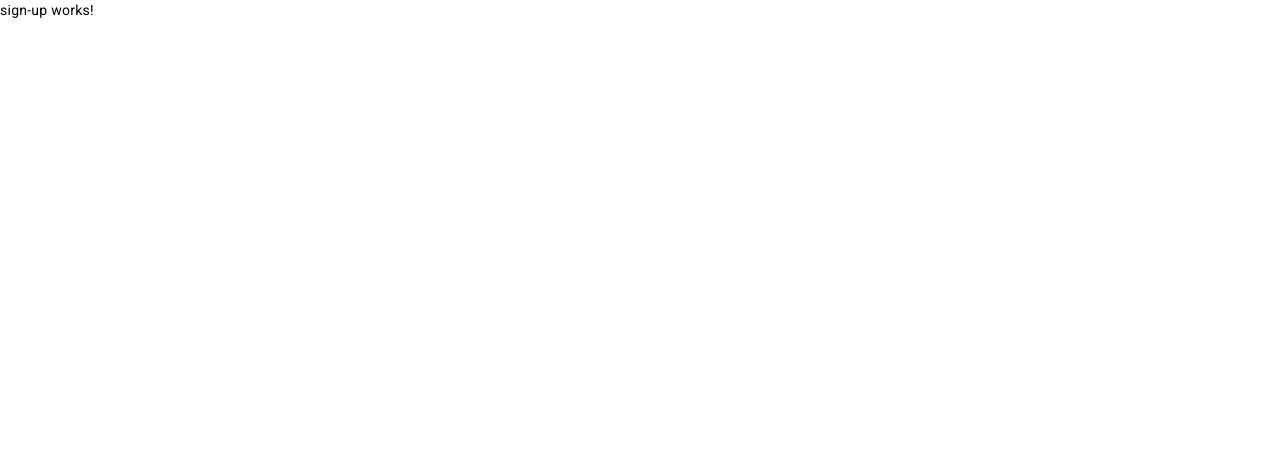
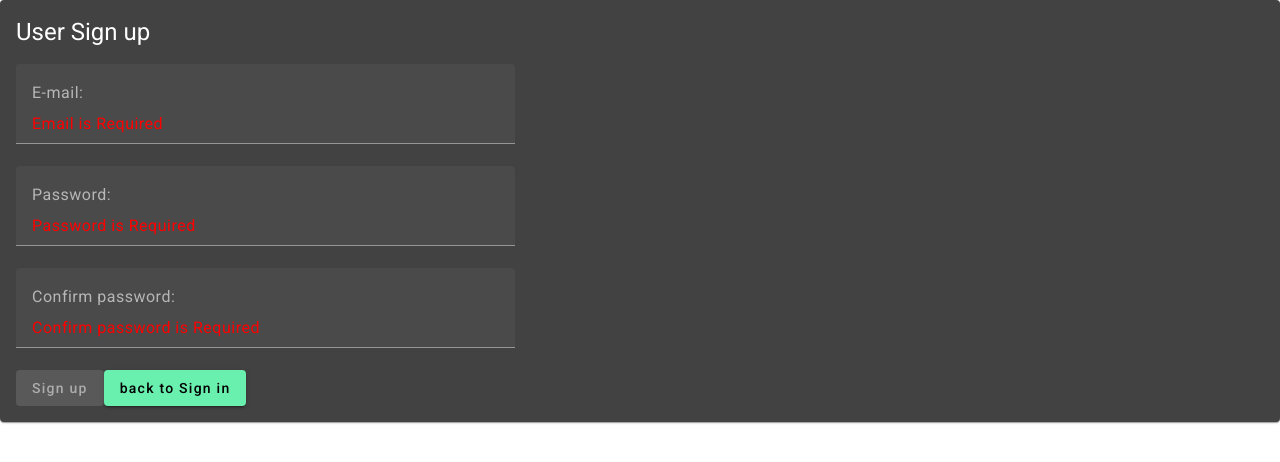
Before and after one commit to oleksy-piotr-angular/tasks-app, an Angular app: page /register in a window 1280 px wide. Shown: the top 462 px of the page. Built offline with nearby package versions, Linux system fonts and the light colour scheme.

Commit message:
Successfully finished add Validations (required, pattern, mustMatch) with password and email in SignUp Component

```diff
--- a/src/app/sign-in/sign-in.component.html
+++ b/src/app/sign-in/sign-in.component.html
@@ -14,8 +14,8 @@
         (ngSubmit)="proceedSignIn()"
       >
         <mat-form-field class="example-full-width">
-          <mat-label>User Name</mat-label>
-          <input matInput placeholder="User Name" formControlName="userName" />
+          <mat-label>E-mail</mat-label>
+          <input matInput placeholder="Email" formControlName="email" />
         </mat-form-field>
         <mat-form-field class="example-full-width">
           <mat-label>Password</mat-label>
--- a/src/app/sign-in/sign-in.component.ts
+++ b/src/app/sign-in/sign-in.component.ts
@@ -19,7 +19,7 @@ export class SignInComponent {
   ) {}
   isLoading: boolean = false;
   loginForm = this.builder.group({
-    userName: this.builder.nonNullable.control('', Validators.required),
+    email: this.builder.nonNullable.control('', Validators.required),
     password: this.builder.nonNullable.control('', Validators.required),
   });
 
@@ -27,7 +27,7 @@ export class SignInComponent {
     this.isLoading = true;
     if (this.loginForm.valid) {
       const user = {
-        email: this.loginForm.value.userName,
+        email: this.loginForm.value.email,
         password: this.loginForm.value.password,
       };
       this.signIn(user);
--- a/src/app/sign-up/sign-up.component.css
+++ b/src/app/sign-up/sign-up.component.css
@@ -0,0 +1,11 @@
+h1 {
+  color: white;
+}
+.example-form {
+  display: flex;
+  flex-direction: column;
+  width: 40%;
+}
+.errorMessage {
+  color: red;
+}
--- a/src/app/sign-up/sign-up.component.html
+++ b/src/app/sign-up/sign-up.component.html
@@ -1 +1,82 @@
-<p>sign-up works!</p>
+<!-- SET Validations for "Angular Forms"
+https://www.youtube.com/watch?v=Gt9odQS9w80 -->
+<mat-card>
+  <mat-card-header>
+    <h1>User Sign up</h1>
+  </mat-card-header>
+  <mat-card-content>
+    <form
+      class="example-form"
+      [formGroup]="reactiveForm"
+      (ngSubmit)="proceedSignUp()"
+    >
+      <mat-form-field class="example-full-width">
+        <mat-label>E-mail:</mat-label>
+        <input matInput placeholder="Email" formControlName="email" />
+        <span
+          *ngIf="getFormControl['email'].getError('required') != null"
+          class="errorMessage"
+          >Email is Required</span
+        >
+        <span
+          *ngIf="getFormControl['email'].getError('pattern') != null"
+          class="errorMessage"
+          >Invalid Email</span
+        >
+      </mat-form-field>
+      <mat-form-field class="example-full-width">
+        <mat-label>Password:</mat-label>
+        <input
+          type="password"
+          matInput
+          placeholder="Password"
+          formControlName="password"
+        />
+        <span
+          *ngIf="getFormControl['password'].getError('required') != null"
+          class="errorMessage"
+          >Password is Required</span
+        >
+        <span
+          *ngIf="getFormControl['password'].getError('pattern') != null"
+          class="errorMessage"
+          >Password should have minimum 8 characters, at least 1 uppercase
+          letter, 1 lowercase letter, 1 number and 1 special character</span
+        >
+      </mat-form-field>
+      <mat-form-field class="example-full-width">
+        <mat-label>Confirm password:</mat-label>
+        <input
+          type="password"
+          matInput
+          placeholder="Retype Password"
+          formControlName="confirmPassword"
+        />
+        <span
+          *ngIf="getFormControl['confirmPassword'].getError('required') != null"
+          class="errorMessage"
+          >Confirm password is Required</span
+        >
+        <span
+          *ngIf="
+            getFormControl['confirmPassword'].getError('mustMatch') != null
+          "
+          class="errorMessage"
+          >Confirmed password is different from Password</span
+        >
+      </mat-form-field>
+      <div>
+        <button
+          [disabled]="reactiveForm.invalid"
+          mat-raised-button
+          color="primary"
+        >
+          Sign up
+        </button>
+        <a routerLink="/signin" mat-raised-button color="accent"
+          >back to Sign in</a
+        >
+      </div>
+    </form>
+  </mat-card-content>
+</mat-card>
--- a/src/app/sign-up/sign-up.component.ts
+++ b/src/app/sign-up/sign-up.component.ts
@@ -1,10 +1,79 @@
 import { Component } from '@angular/core';
-
+import {
+  FormBuilder,
+  FormGroup,
+  FormControl,
+  Validators,
+} from '@angular/forms';
+import { User } from '../models/user';
+import { UserService } from '../services/user.service';
+import { ToastrService } from 'ngx-toastr';
+import { Router } from '@angular/router';
 @Component({
   selector: 'app-sign-up',
   templateUrl: './sign-up.component.html',
-  styleUrls: ['./sign-up.component.css']
+  styleUrls: ['./sign-up.component.css'],
 })
 export class SignUpComponent {
+  reactiveForm!: FormGroup;
 
+  constructor(
+    private userService: UserService,
+    private toastr: ToastrService,
+    private router: Router,
+    private formBuilder: FormBuilder
+  ) {
+    this.reactiveForm = this.formBuilder.group(
+      {
+        email: new FormControl(
+          '',
+          Validators.compose([
+            Validators.pattern('[a-z0-9._%+-]+@[a-z0-9.-]+.[a-z]{2,3}'),
+            Validators.required,
+          ])
+        ),
+        password: new FormControl(
+          '',
+          Validators.compose([
+            Validators.required,
+            Validators.pattern(
+              '(?=.*[a-z])(?=.*[A-Z])(?=.*[0-9])(?=.*[$@$!%*?&])[A-Za-zd$@$!%*?&].{8,}'
+            ),
+          ])
+        ),
+        confirmPassword: new FormControl(
+          '',
+          Validators.compose([Validators.required])
+        ),
+      },
+      {
+        validators: this.mustMatch('password', 'confirmPassword'),
+      }
+    );
+  }
+
+  get getFormControl() {
+    return this.reactiveForm.controls;
+  }
+
+  mustMatch(password: string, confirmPassword: string) {
+    return (formGroup: FormGroup) => {
+      const passwordControl = formGroup.controls[password];
+      const confirmPasswordControl = formGroup.controls[confirmPassword];
+
+      if (
+        confirmPasswordControl.errors &&
+        !confirmPasswordControl.errors['mustMatch']
+      ) {
+        return;
+      }
+      if (passwordControl.value !== confirmPasswordControl.value) {
+        confirmPasswordControl.setErrors({ mustMatch: true });
+      } else {
+        confirmPasswordControl.setErrors(null);
+      }
+    };
+  }
+
+  proceedSignUp() {}
 }
```
